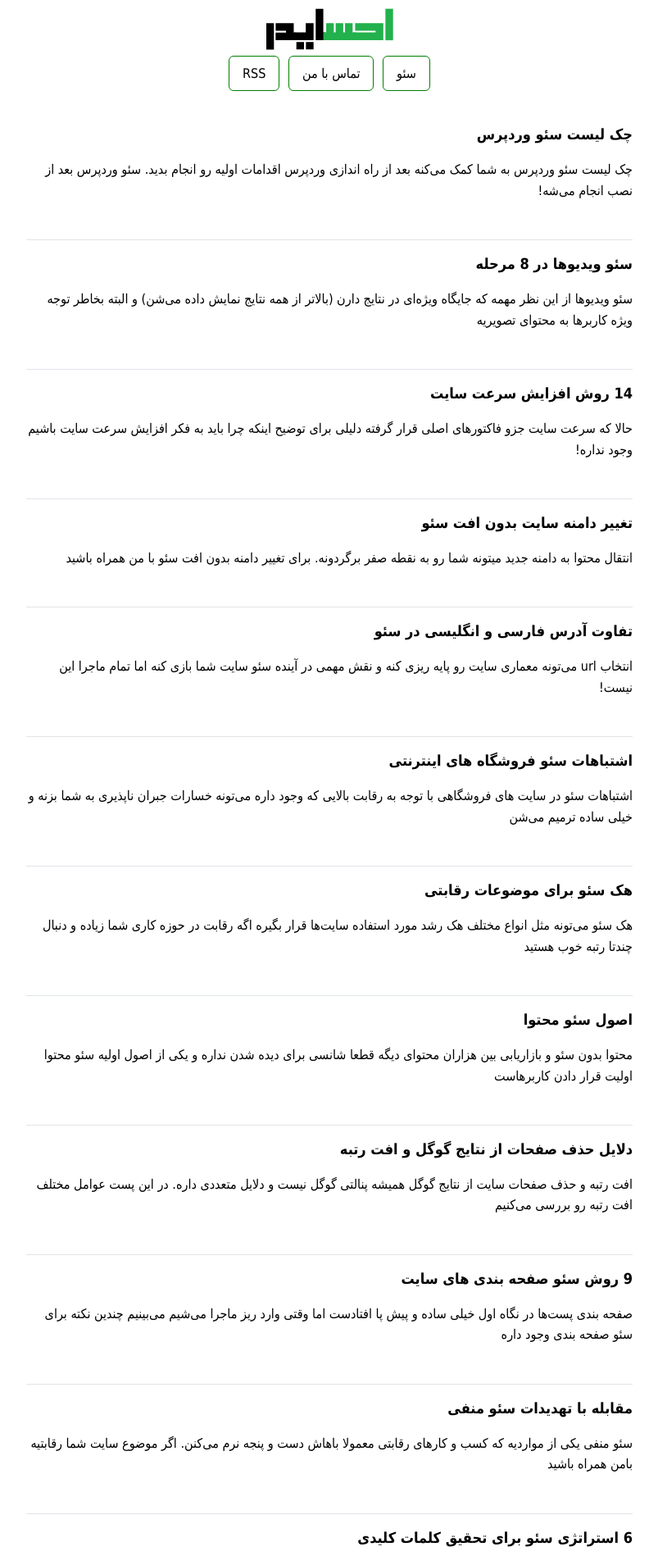
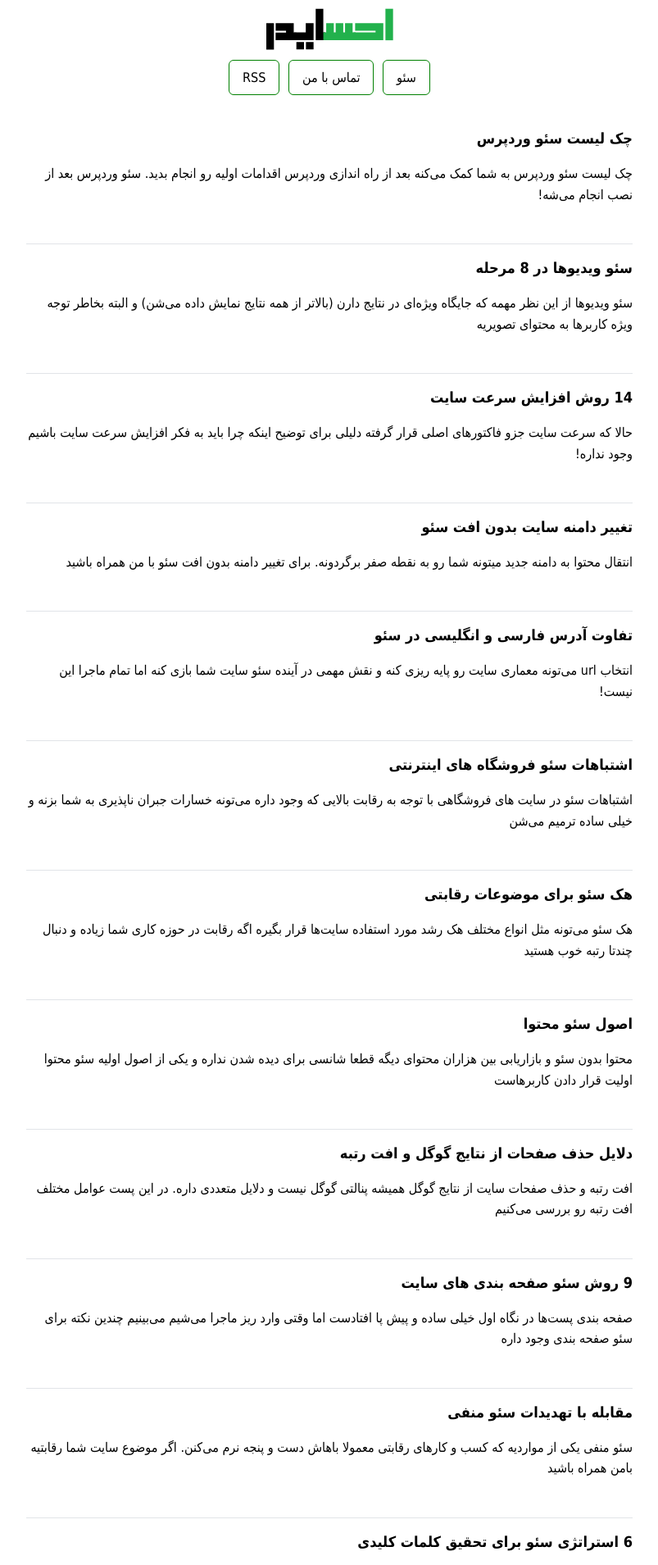
Before and after one commit to darkblog/darkblog.github.io, a Jekyll site: the page built from index.html, in a window 1280 px wide. Shown: the top 1909 px of the page at 82% size, without its empty margins (238-1041 px from the left). Built offline with Jekyll 4.4.1, drawn with Linux system fonts in a browser that asks for light colours.

Commit message:
Update index.html

```diff
--- a/_layouts/index.html
+++ b/_layouts/index.html
@@ -6,7 +6,7 @@
 <title>{% if page.title %}{{ page.title }}{% else %}{{ site.name }}{% endif %}</title>
 <meta name="description" content="{% if page.excerpt %}{{ page.excerpt | strip_html | strip_newlines | truncate: 160 }}{% else %}{{ site.description }}{% endif %}">
 <link rel="canonical" href="{{ page.url | replace:'index.html','' | prepend: site.baseurl | prepend: site.url }}">
-<style>body{font:100%/1.6 Tahoma}.container{margin:16px auto;padding:0 10px;max-width:740px}h1{font-size:x-small}h2{font-size:large}p{margin:15px 0}a{color:black;text-decoration:none}ul{list-style-type:square}img{max-width:100%}video{max-width:100%}svg{max-width:100%}nav{margin-top:-10px;padding-bottom:20px}.post{padding-bottom:2em;border-bottom:1px solid #e1e4e8}blockquote{margin:1.8em 0.8em;padding:0.1em 1em;font-style:italic;direction:rtl;border-left:none;border-right:4px solid green}.center{display:block;margin:auto;text-align:center}pre{direction:ltr;border:1px solid green;border-radius:6px;padding:8px;overflow-x:auto}.button{border:1px solid green;padding:8px 16px;display:inline-block;margin:3px;border-radius:6px}hr{border: 1px solid green}</style>
+<style>body{font:100%/1.6 Tahoma}.container{margin:16px auto;padding:0 10px;max-width:740px}h1{font-size:x-small}h2{font-size:large}p{margin:15px 0}a{color:black;text-decoration:none}ul{list-style-type:square}img{max-width:100%}video{max-width:100%}svg{max-width:100%}nav{margin-top:-5px;padding-bottom:20px}.post{padding-bottom:2em;border-bottom:1px solid #e1e4e8}blockquote{margin:1.8em 0.8em;padding:0.1em 1em;font-style:italic;direction:rtl;border-left:none;border-right:4px solid green}.center{display:block;margin:auto;text-align:center}pre{direction:ltr;border:1px solid green;border-radius:6px;padding:8px;overflow-x:auto}.button{border:1px solid green;padding:8px 16px;display:inline-block;margin:3px;border-radius:6px}hr{border: 1px solid green}</style>
 </head>
 <body>
 <header class="center">
```
